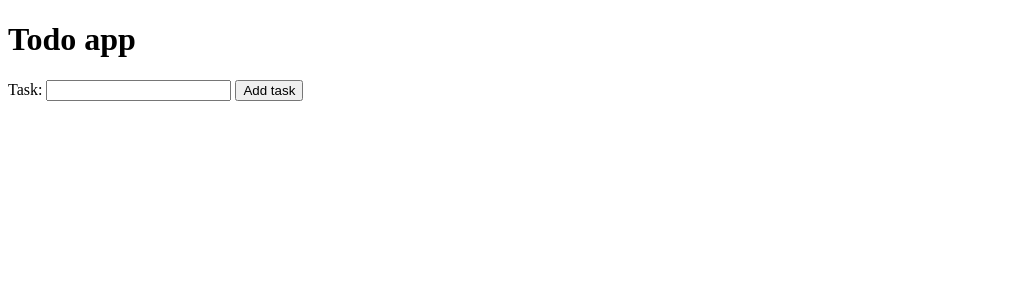
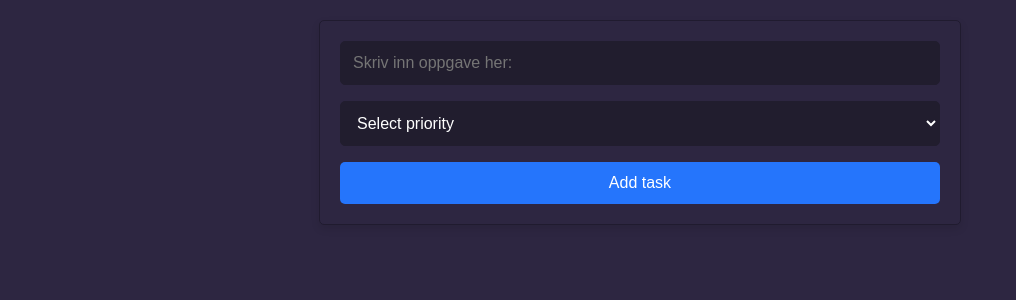
Before and after one commit to CrysG99/To-do-app, a Flask app: page / in a window 1280 px wide. Shown: the top 300 px of the page, without its empty margins (0-1016 px from the left). Run offline with Flask 3, Linux system fonts and the light colour scheme.

Commit message:
Designing
Design of the order thing and will add designs for the tasks themselves later on

```diff
--- a/src/static/global.css
+++ b/src/static/global.css
@@ -0,0 +1,73 @@
+body {
+    background-color: #2d2641;
+}
+
+.todo {
+    display: flex;
+    justify-content: center;
+    flex-direction: column;
+    max-width: 600px;
+    margin: 20px auto;
+    padding: 20px;
+    border: 1px solid #201b2f;
+    border-radius: 5px;
+    box-shadow: 0px 4px 8px rgba(0, 0, 0, 0.1);
+}
+
+.todoform {
+    display: flex;
+    justify-content: center;
+    flex-direction: column;
+    gap: 1rem;
+}
+
+input {
+    padding: 0.75rem;
+    border: 1px solid #211d2e;
+    background-color: #211d2e;
+    color: #fff;
+    border-radius: 5px;
+    font-size: 1rem;
+    transition: background 0.3s ease;
+}
+
+input:focus {
+    outline: none;
+    border-color: #2d2641;
+    box-shadow: 0 0 4px rgba(37, 117, 252, 0.5)
+}
+
+select {
+    padding: 0.75rem;
+    border: 1px solid #211d2e;
+    background-color: #211d2e;
+    color: #fff;
+    border-radius: 5px;
+    font-size: 1rem;
+    transition: background 0.3s ease;
+}
+
+select:focus {
+    outline: none;
+    border-color: #2d2641;
+    box-shadow: 0 0 4px rgba(37, 117, 252, 0.5)
+}
+
+select:hover {
+    cursor: pointer;
+}
+
+.todobutton {
+    background: #2575fc;
+    color: #fff;
+    border: none;
+    padding: 0.75rem;
+    border-radius: 5px;
+    font-size: 1rem;
+    cursor: pointer;
+    transition: background 0.3s ease;
+}
+
+.todobutton:hover {
+    background: #6a11cb;
+}
--- /dev/null
+++ b/src/static/script.js
@@ -0,0 +1,23 @@
+document.getElementById('todo-form').addEventListener('submit', async (e) => {
+    e.preventDefault();
+
+    const form = e.target;
+
+    try {
+        const res = await fetch('/todo', {
+            method: 'POST',
+            headers: { 'Content-Type': 'application/json' },
+            body: JSON.stringify({
+                task: form.task.value,
+                priority: form.priority.value
+            })
+        })
+        if (!res.ok) {
+            return console.log('Error adding task')
+        }
+
+        console.log('Task added')
+    } catch (err) {
+        console.log(err)
+    }
+});
--- a/src/templates/base.html
+++ b/src/templates/base.html
@@ -1,16 +1,20 @@
 <!doctype html>
 <html lang="en">
+
 <head>
     <meta charset="UTF-8">
     <meta name="viewport"
-          content="width=device-width, user-scalable=no, initial-scale=1.0, maximum-scale=1.0, minimum-scale=1.0">
+        content="width=device-width, user-scalable=no, initial-scale=1.0, maximum-scale=1.0, minimum-scale=1.0">
     <meta http-equiv="X-UA-Compatible" content="ie=edge">
     <link rel="stylesheet" href="{{ url_for('static', filename='global.css') }}">
     <title>To-do app</title>
 </head>
+
 <body>
-<main>
-    {% block content %}{% endblock %}
-</main>
+    <main>
+        {% block content %}{% endblock %}
+    </main>
+    <script src="{{ url_for('static', filename='script.js') }}"></script>
 </body>
+
 </html>
--- a/src/templates/index.html
+++ b/src/templates/index.html
@@ -1,12 +1,18 @@
 {% extends 'base.html' %}
 
 {% block content %}
-<h1>Todo app</h1>
-<form id="todo-form">
-    <label>
-        Task:
-        <input type="text" name="task">
-    </label>
-    <button type="submit">Add task</button>
-</form>
+
+<div class="todo">
+    <form class="todoform" id="todo-form" action="POST">
+        <input name="task" type="text" placeholder="Skriv inn oppgave her: ">
+        <select name="priority">
+            <option value="" disabled selected>Select priority</option>
+            <option value="Low">Low</option>
+            <option value="Medium">Medium</option>
+            <option value="High">High</option>
+        </select>
+        <button class="todobutton" id="todothing">Add task</button>
+    </form>
+</div>
+
 {% endblock %}
--- /dev/null
+++ b/static/style.css
@@ -0,0 +1,3 @@
+input {
+
+}
```
Also changed, not shown: static/script.js (added, +7 -0 lines).
